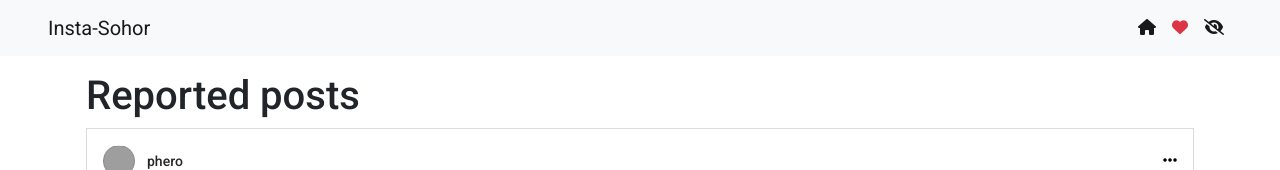
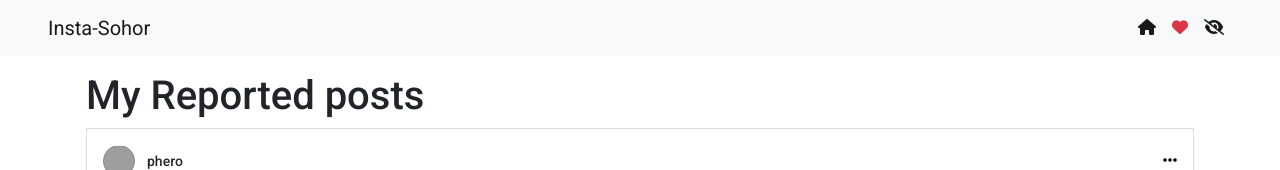
Before and after one commit to Afridi-AD/inista-sohor, a plain HTML site: page index.html in a window 1280 px wide. Both pictures are taken after a click on the button 1214 px from the left and 28 px from the top of the page. Shown: the top 170 px of the page. Drawn offline with nearby package versions, Linux system fonts and the light colour scheme; grey boxes are pictures that could not be loaded.

```diff
--- a/index.html
+++ b/index.html
@@ -74,7 +74,7 @@
             </div>
 
             <div id="reported">
-                <h1>Reported posts</h1>
+                <h1>My Reported posts</h1>
             </div>
         </main>
         <footer></footer>
```
